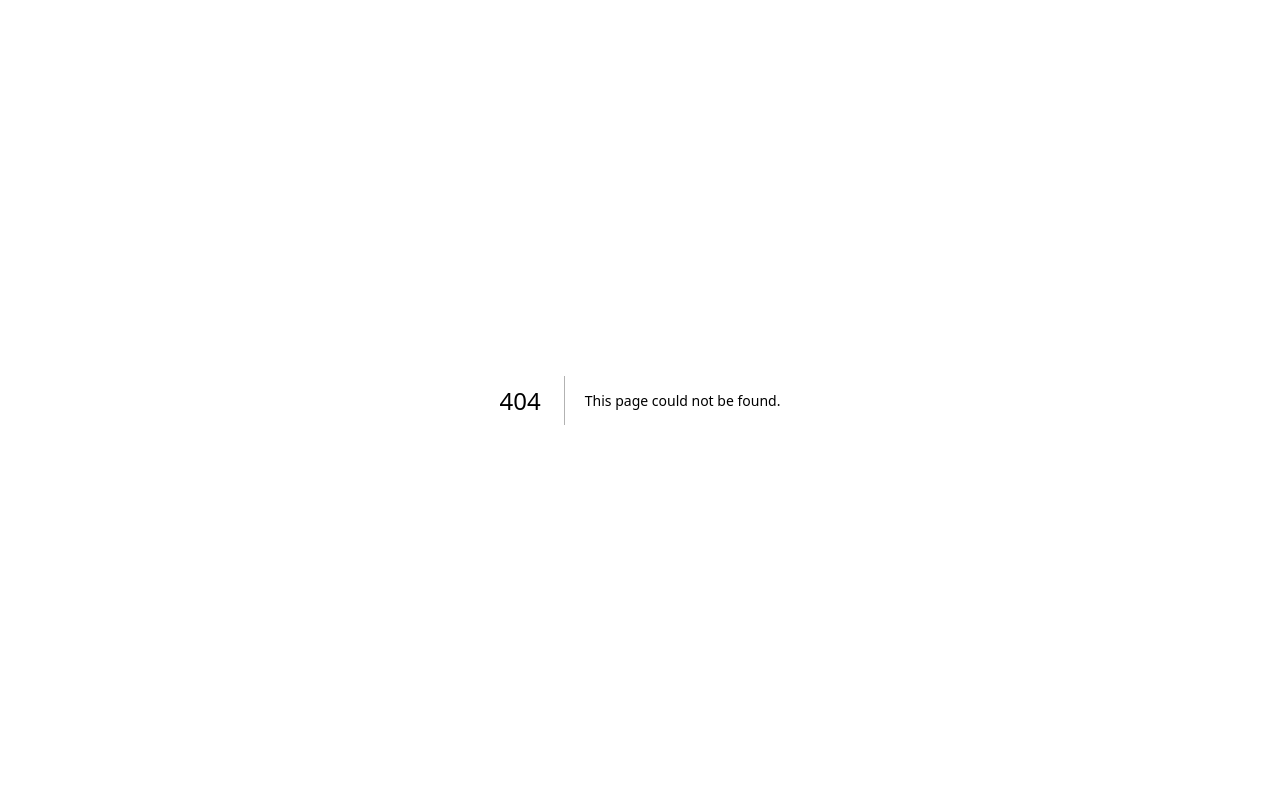
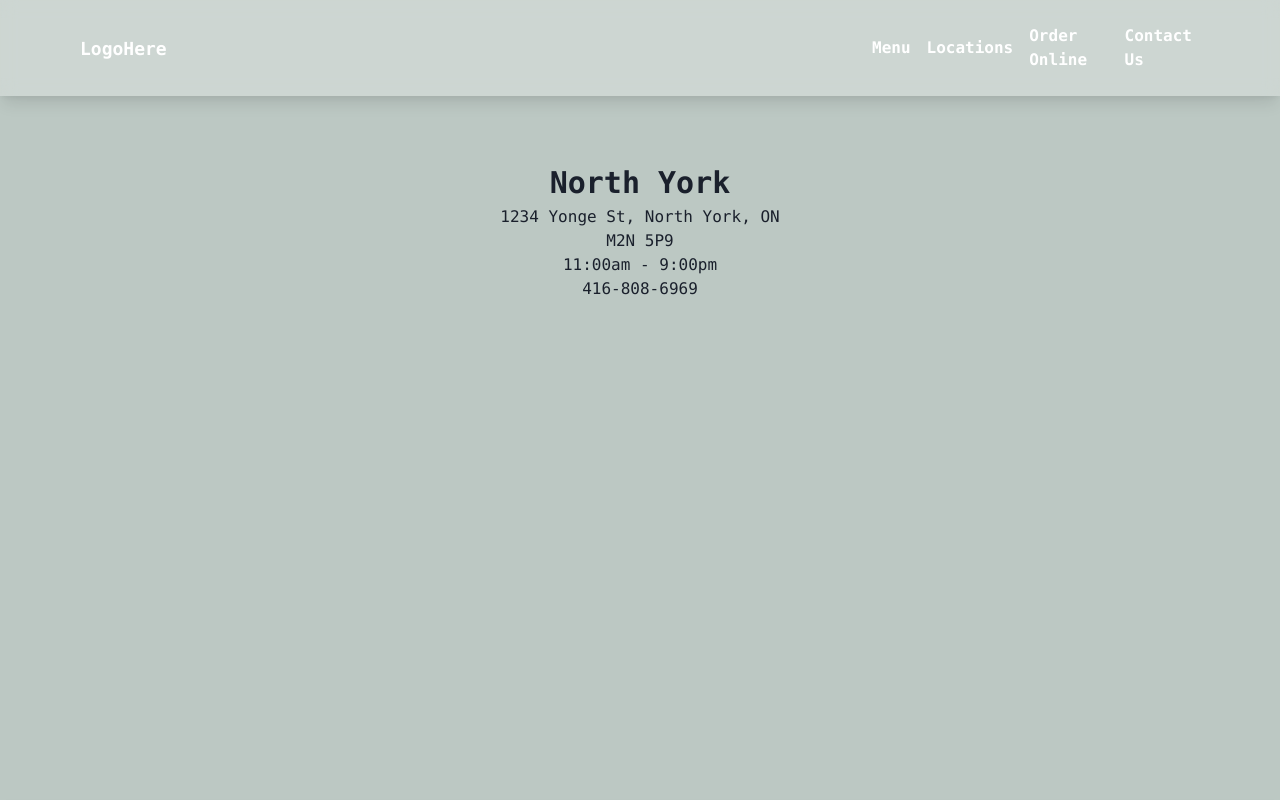
Before and after one commit to Techsip-CAP805/drinkwise, a Next.js app: page /order/1 in a window 1280 px wide. Before the commit this address had no page. Shown: the top 800 px of the page. Built offline with nearby package versions, Linux system fonts and the light colour scheme.

Commit message:
location id routing

```diff
--- a/data/locationData.json
+++ b/data/locationData.json
@@ -1,5 +1,6 @@
 [
     {
+        "id": 1,
         "name": "North York",
         "operatingHour": "11:00am - 9:00pm",
         "phoneNumber": "416-808-6969",
@@ -8,6 +9,7 @@
         "address": "1234 Yonge St, North York, ON"
     },
     {
+        "id": 2,
         "name": "Vaughan",
         "operatingHour": "11:00am - 9:00pm",
         "phoneNumber": "416-808-6969",
@@ -16,6 +18,7 @@
         "address": "5678 Rutherford Rd, Vaughan, ON"
     },
     {
+        "id": 3,
         "name": "Downtown",
         "operatingHour": "11:00am - 9:00pm",
         "phoneNumber": "416-808-6969",
@@ -24,6 +27,7 @@
         "address": "910 King St W, Toronto, ON"
     },
     {
+        "id": 4,
         "name": "Toronto",
         "operatingHour": "11:00am - 9:00pm",
         "phoneNumber": "416-808-6969",
@@ -32,6 +36,7 @@
         "address": "1123 Bay St, Toronto, ON"
     },
     {
+        "id": 5,
         "name": "Richmond Hill",
         "operatingHour": "11:00am - 9:00pm",
         "phoneNumber": "416-808-6969",
@@ -40,6 +45,7 @@
         "address": "1415 Yonge St, Richmond Hill, ON"
     },
     {
+        "id": 6,
         "name": "Brantford",
         "operatingHour": "11:00am - 9:00pm",
         "phoneNumber": "416-808-6969",
--- /dev/null
+++ b/src/pages/order/[id].js
@@ -0,0 +1,46 @@
+import React, { useState, useEffect } from 'react';
+import { useRouter } from 'next/router';
+import { Box, Text, Container, Flex} from '@chakra-ui/react';
+import Navbar from '@/components/Navbar';
+import Footer from '@/components/Footer';
+import { useDrinkContext } from '../../../context/drinkContext';
+
+const LocationDetails = () => {
+  const router = useRouter();
+  const { id } = router.query;
+  const { locations } = useDrinkContext();
+  const [location, setLocation] = useState(null);
+
+  useEffect(() => {
+    if (id && locations.length) {
+        console.log(id);
+        console.log(locations);
+        const numericId = parseInt(id, 10); // Convert id to a number
+      const foundLocation = locations.find(location => location.id === numericId);
+      console.log("FOUND LOCATION: ", foundLocation);
+      setLocation(foundLocation);
+    }
+  }, [id, locations]);
+
+  if (!location) {
+    return <Text>Loading...</Text>;
+  }
+
+  return (
+    <Box bg='#bcc8c3'>
+      <Navbar />
+      <Container maxW='container.lg' py={10} pt={40} minH='100vh' centerContent>
+        <Flex direction='column' justify='center' align='center'>
+            <Text fontSize='3xl' fontWeight='bold'>{location.name}</Text>
+            <Text>{location.address}</Text>
+            <Text>{location.postalCode}</Text>
+            <Text>{location.operatingHour}</Text>
+            <Text>{location.phoneNumber}</Text>
+        </Flex>
+      </Container>
+      <Footer />
+    </Box>
+  );
+};
+
+export default LocationDetails;
```
Also changed, not shown: src/pages/order/search-location.js (+10 -11 lines).
